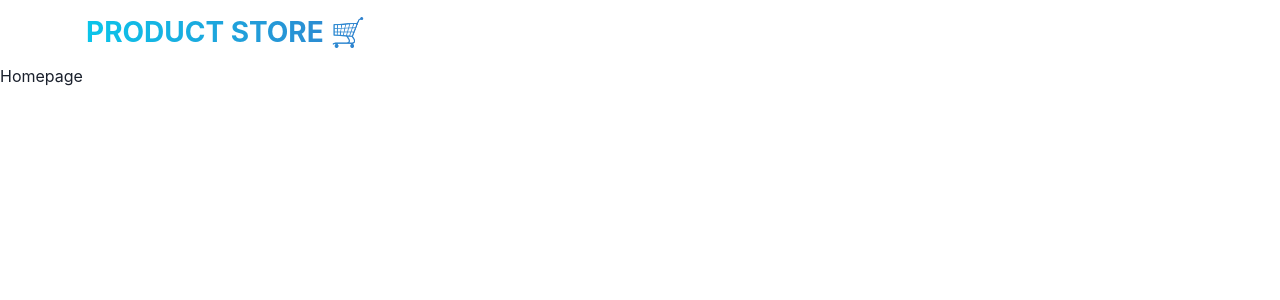
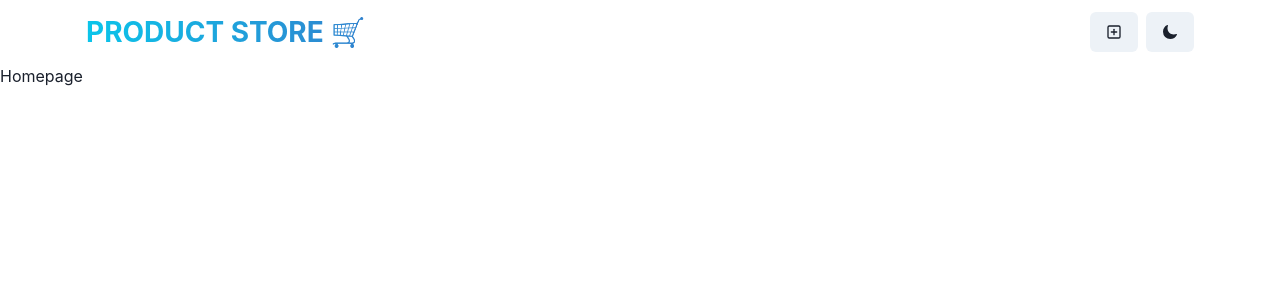
Before and after one commit to codenoob66/Kapnos-web-app, a React (Vite) app in the folder Frontend/: page / in a window 1280 px wide. Shown: the top 300 px of the page. Built offline with nearby package versions, Linux system fonts and the light colour scheme.

Commit message:
workingonnavbar

```diff
--- a/Frontend/package.json
+++ b/Frontend/package.json
@@ -10,12 +10,14 @@
     "preview": "vite preview"
   },
   "dependencies": {
+    "@chakra-ui/icons": "^2.2.4",
     "@chakra-ui/react": "^2.10.9",
     "@emotion/react": "^11.14.0",
     "@emotion/styled": "^11.14.1",
     "framer-motion": "^12.23.6",
     "react": "^19.1.0",
     "react-dom": "^19.1.0",
+    "react-icons": "^5.5.0",
     "react-router-dom": "^7.7.0"
   },
   "devDependencies": {
--- a/Frontend/src/components/Navbar.jsx
+++ b/Frontend/src/components/Navbar.jsx
@@ -1,8 +1,18 @@
-import { Container, Flex, Text } from "@chakra-ui/react";
-import React from "react";
+import {
+  Button,
+  Container,
+  Flex,
+  HStack,
+  Text,
+  useColorMode,
+} from "@chakra-ui/react";
+import { PlusSquareIcon } from "@chakra-ui/icons";
+import { LuSun } from "react-icons/lu";
+import { IoMoon } from "react-icons/io5";
 import { Link } from "react-router-dom";
 
 const Navbar = () => {
+  const { colorMode, toggleColorMode } = useColorMode();
   return (
     <Container maxW={"1140px"} px={4}>
       <Flex
@@ -24,6 +34,14 @@
         >
           <Link to={"/"}>Product Store 🛒</Link>
         </Text>
+        <HStack>
+          <Button>
+            <PlusSquareIcon></PlusSquareIcon>
+          </Button>
+          <Button onClick={toggleColorMode}>
+            {colorMode === "light" ? <IoMoon /> : <LuSun />}
+          </Button>
+        </HStack>
       </Flex>
     </Container>
   );
```
Also changed, not shown: Frontend/src/components/ProductCard.jsx (added), Frontend/src/store/product.js (added), 1 other file (tests, documents, lock files or other folders).
